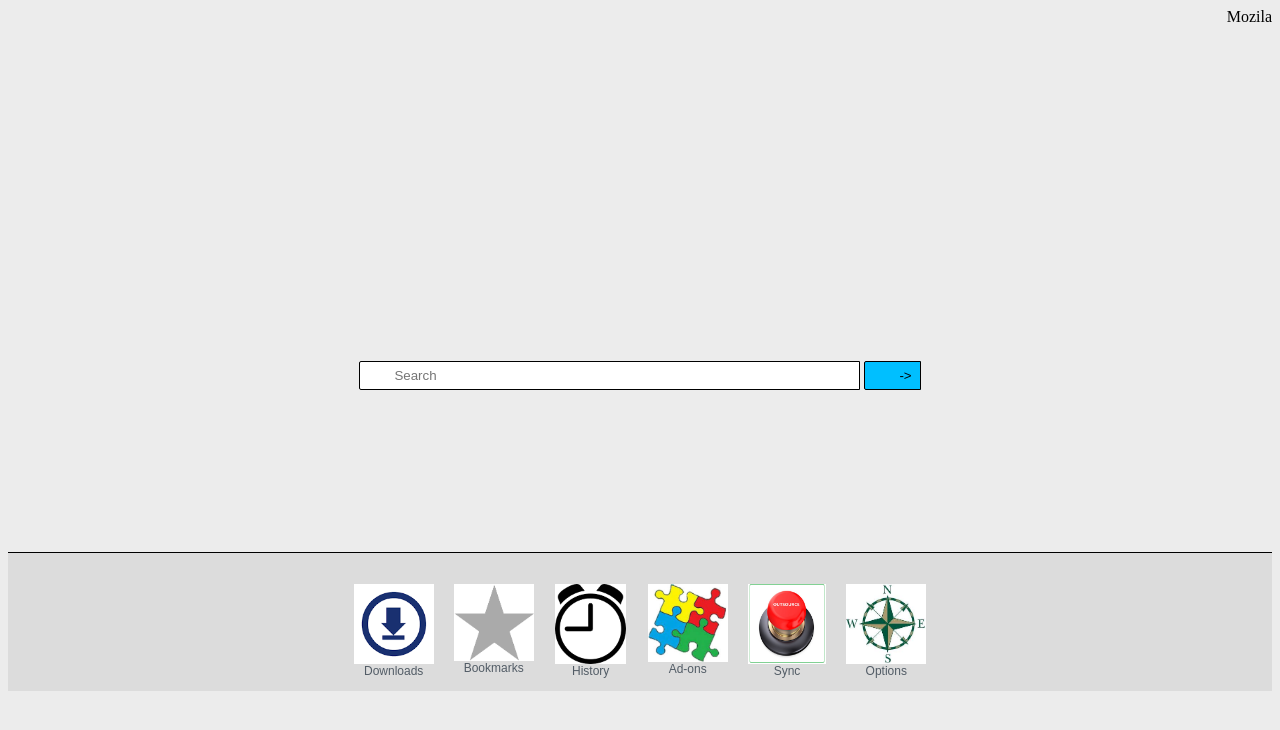
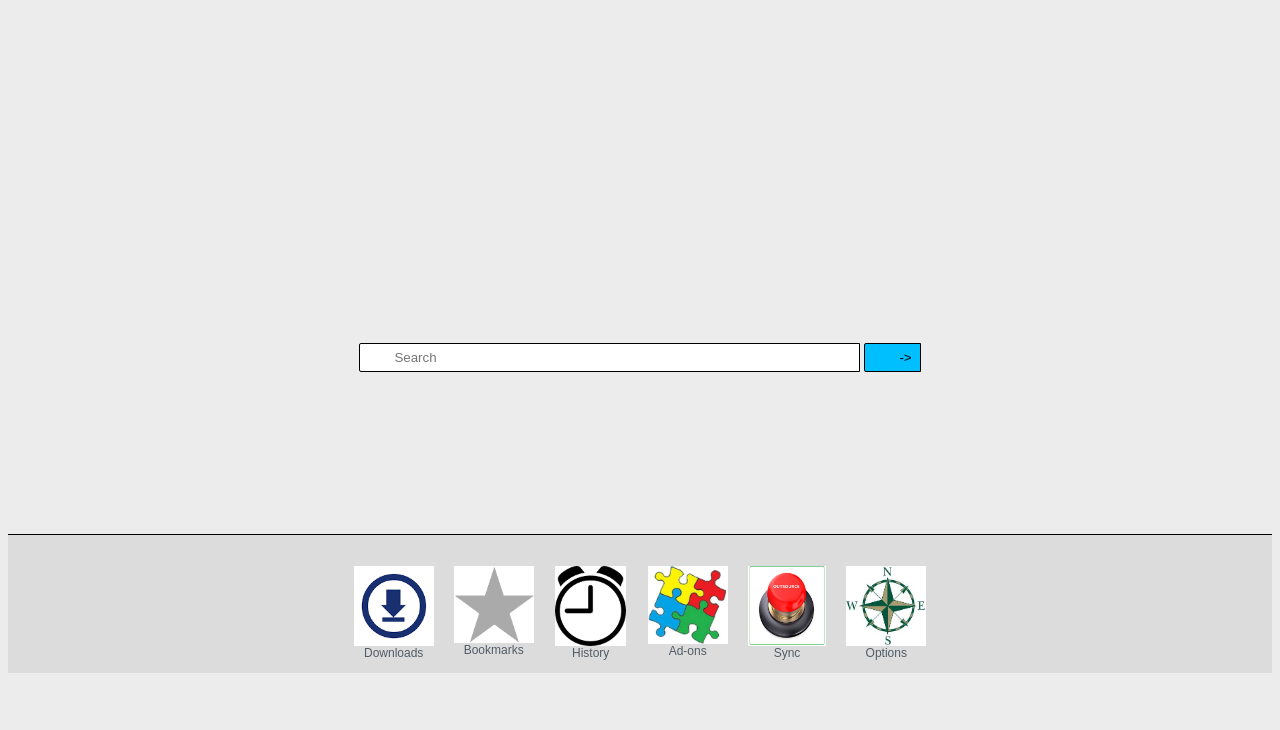
Before and after one commit to shiverenje/fredrick-kiverenge-bootcamp-17, a plain HTML site: page Day4/Front-End/index.html in a window 1280 px wide. Drawn offline with Linux system fonts and the light colour scheme.

Commit message:
Update index.html

```diff
--- a/Day4/Front-End/index.html
+++ b/Day4/Front-End/index.html
@@ -4,7 +4,6 @@
 <link rel="stylesheet" type="text/css" href="styling.css"></link>
 </head>
 <body>
-<header align="right">Mozila</header>
 <br></br>
 <br></br>
 <div id="spacer" >
```
